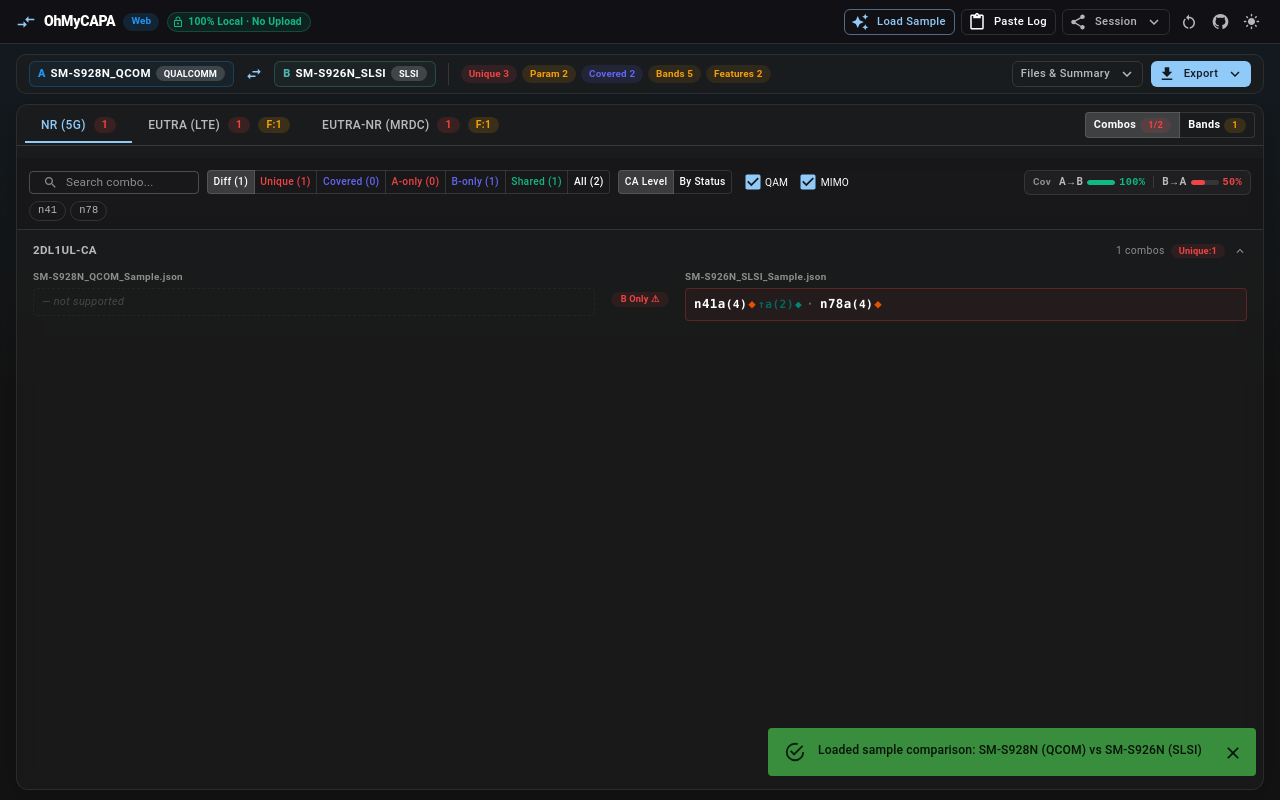
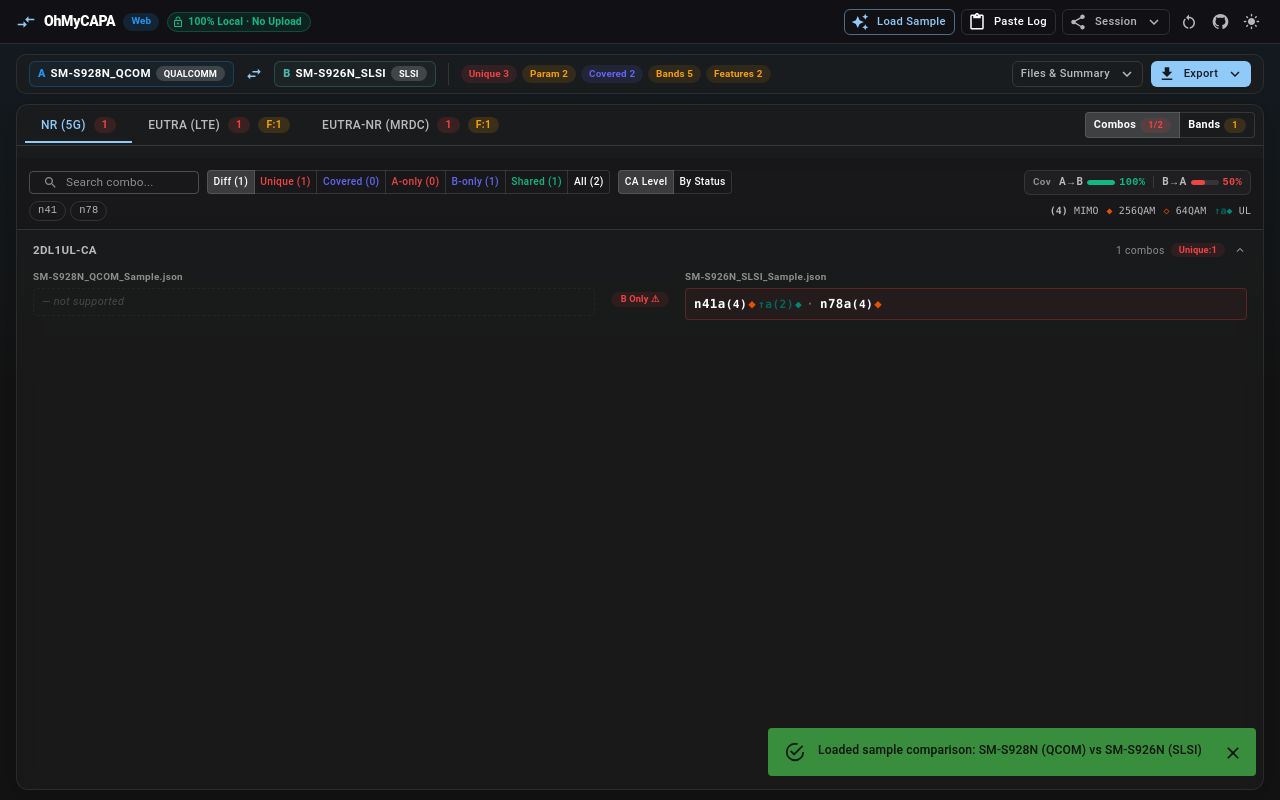
Before and after one commit to pensees93/ohmycapa-web, a React (Vite) app: page / in a window 1280 px wide. Both pictures are taken after a click on the button "Try Demo Sample (A vs B)". Built offline with nearby package versions, Linux system fonts and the light colour scheme.

Commit message:
feat(capa-ui): always display full MIMO/QAM/UL tokens and add inline symbol legend

```diff
--- a/packages/capa-ui/src/components/ComboCompareView.tsx
+++ b/packages/capa-ui/src/components/ComboCompareView.tsx
@@ -1,8 +1,7 @@
 import React, { useState, useMemo, useCallback, useDeferredValue } from 'react';
 import {
   Box, Typography, Chip, TextField, InputAdornment,
-  ToggleButtonGroup, ToggleButton, Tooltip, Button,
-  Checkbox, FormControlLabel, useTheme,
+  ToggleButtonGroup, ToggleButton, Tooltip, Button, useTheme,
 } from '@mui/material';
 import SearchIcon from '@mui/icons-material/Search';
 import ExpandMoreIcon from '@mui/icons-material/ExpandMore';
@@ -10,7 +9,7 @@ import ExpandLessIcon from '@mui/icons-material/ExpandLess';
 import CheckCircleOutlinedIcon from '@mui/icons-material/CheckCircleOutlined';
 import { getBwClassCcCount, generateCombinationKey } from '@ohmycapa/capa-core';
 import type { ComboDiff, CoverageAnalysis, ComboDisplayOptions, RatType } from '@ohmycapa/capa-core';
-import { renderComboKey, renderComboKeyDiff, extractSupersetDeltaLabels } from './comboKeyRenderer';
+import { renderComboKey, renderComboKeyDiff, extractSupersetDeltaLabels, ComboSymbolLegend } from './comboKeyRenderer';
 import { COMBO_STATUS_META } from '../constants/statusMeta';
 import { BandFilterChips } from './BandFilterChips';
 
@@ -226,18 +225,16 @@ function buildExactChangedTooltip(diff: ComboDiff): string {
 const ComboRow = React.memo(function ComboRow({ diff, displayOptions }: { diff: ComboDiff; displayOptions?: ComboDisplayOptions }) {
   const meta = STATUS_META[diff.status] ?? STATUS_META['exact-same'];
 
-  // When parameters differ (even if MIMO/QAM toggles are off), reveal differing tokens on both sides
+  // Always show full MIMO, QAM, and UL tokens in combination rendering
   const { keyA, keyB, effectiveOpts } = useMemo(() => {
-    if (diff.status !== 'exact-changed') {
-      return { keyA: diff.key, keyB: diff.key, effectiveOpts: displayOptions };
-    }
-    const hasMimoDiff = diff.bandParamDiffs?.some(bd => bd.dlMimo?.status === 'changed' || bd.ulMimo?.status === 'changed') ?? false;
-    const hasQamDiff = diff.bandParamDiffs?.some(bd => bd.dlQam?.status === 'changed' || bd.ulQam?.status === 'changed') ?? false;
     const opts: ComboDisplayOptions = {
       ...displayOptions,
-      showMimo: !!displayOptions?.showMimo || hasMimoDiff,
-      showQam: !!displayOptions?.showQam || hasQamDiff,
+      showMimo: true,
+      showQam: true,
     };
+    if (diff.status !== 'exact-changed') {
+      return { keyA: diff.key, keyB: diff.key, effectiveOpts: opts };
+    }
     return {
       keyA: diff.a ? generateCombinationKey(diff.a, opts) : diff.key,
       keyB: diff.b ? generateCombinationKey(diff.b, opts) : diff.key,
@@ -437,11 +434,10 @@ interface ComboCompareViewProps {
   deviceBName?: string;
   displayOptions?: ComboDisplayOptions;
   ratType?: RatType;
-  onDisplayOptionsChange?: (updates: Partial<ComboDisplayOptions>) => void;
 }
 
 export const ComboCompareView: React.FC<ComboCompareViewProps> = ({
-  comboDiffs, coverage, deviceAName, deviceBName, displayOptions, ratType, onDisplayOptionsChange,
+  comboDiffs, coverage, deviceAName, deviceBName, displayOptions, ratType,
 }) => {
   const [search, setSearch] = useState('');
   const deferredSearch = useDeferredValue(search);
@@ -617,7 +613,7 @@ export const ComboCompareView: React.FC<ComboCompareViewProps> = ({
         borderBottom: '1px solid',
         borderColor: 'divider',
       }}>
-        <Box sx={{ display: 'flex', gap: 1, mb: allBandsInDiffs.length > 0 ? 0.75 : 0, flexWrap: 'wrap', alignItems: 'center' }}>
+        <Box sx={{ display: 'flex', gap: 1, mb: 0.75, flexWrap: 'wrap', alignItems: 'center' }}>
           <TextField
             size="small"
             placeholder="Search combo..."
@@ -661,28 +657,18 @@ export const ComboCompareView: React.FC<ComboCompareViewProps> = ({
             <ToggleButton value="status">By Status</ToggleButton>
           </ToggleButtonGroup>
 
-          {onDisplayOptionsChange && (
-            <Box sx={{ display: 'flex', alignItems: 'center', gap: 1 }}>
-              <FormControlLabel
-                control={<Checkbox size="small" checked={!!displayOptions?.showQam} onChange={e => onDisplayOptionsChange({ showQam: e.target.checked })} sx={{ p: 0.3 }} />}
-                label={<Typography sx={{ fontSize: '0.64rem' }}>QAM</Typography>}
-                sx={{ m: 0 }}
-              />
-              <FormControlLabel
-                control={<Checkbox size="small" checked={!!displayOptions?.showMimo} onChange={e => onDisplayOptionsChange({ showMimo: e.target.checked })} sx={{ p: 0.3 }} />}
-                label={<Typography sx={{ fontSize: '0.64rem' }}>MIMO</Typography>}
-                sx={{ m: 0 }}
-              />
-            </Box>
-          )}
-
           <InlineCoverageMeter coverage={coverage} />
         </Box>
 
-        {/* Band filter chips */}
-        {allBandsInDiffs.length > 0 && (
-          <BandFilterChips allBands={allBandsInDiffs} selected={selectedBands} onToggle={toggleBand} onClear={() => setSelectedBands(new Set())} />
-        )}
+        {/* Band filter chips + Symbol legend */}
+        <Box sx={{ display: 'flex', alignItems: 'center', justifyContent: 'space-between', gap: 1.5, flexWrap: 'wrap' }}>
+          <Box sx={{ flex: 1, minWidth: 0 }}>
+            {allBandsInDiffs.length > 0 && (
+              <BandFilterChips allBands={allBandsInDiffs} selected={selectedBands} onToggle={toggleBand} onClear={() => setSelectedBands(new Set())} />
+            )}
+          </Box>
+          <ComboSymbolLegend />
+        </Box>
       </Box>
 
       {/* Groups list */}
--- a/packages/capa-ui/src/components/SingleDeviceView.tsx
+++ b/packages/capa-ui/src/components/SingleDeviceView.tsx
@@ -11,7 +11,7 @@ import SearchIcon from '@mui/icons-material/Search';
 import { exportSingleDeviceToExcelCompat } from '../utils/tauriExportUtils';
 import { getBwClassCcCount, generateCombinationKey } from '@ohmycapa/capa-core';
 import type { CompareFormat, RatType, NRBandInfo, EutraBandInfo, BandCombination, BandParameter, ComboDisplayOptions } from '@ohmycapa/capa-core';
-import { renderComboKey } from './comboKeyRenderer';
+import { renderComboKey, ComboSymbolLegend } from './comboKeyRenderer';
 import { SingleDeviceFeaturesView } from './FeaturesCompareView';
 import { BandFilterChips } from './BandFilterChips';
 import { DEVICE_COLOR, STATUS_COLOR } from '../constants/statusMeta';
@@ -349,9 +349,11 @@ const ComboList = memo<{ combos: BandCombination[]; options: ComboDisplayOptions
 
 const BandComboSection = memo<{ combos: BandCombination[]; ratType: RatType }>(({ combos, ratType }) => {
   const isDark = useTheme().palette.mode === 'dark';
-  const [options, setOptions] = useState<ComboDisplayOptions>({
-    showQam: true, showMimo: true, mergeRedundant: true,
-  });
+  const [mergeRedundant, setMergeRedundant] = useState(true);
+  const options = useMemo<ComboDisplayOptions>(
+    () => ({ showQam: true, showMimo: true, mergeRedundant }),
+    [mergeRedundant]
+  );
   const [selectedBands, setSelectedBands] = useState<Set<string>>(new Set());
   const [search, setSearch] = useState('');
   const deferredSearch = useDeferredValue(search);
@@ -415,7 +417,7 @@ const BandComboSection = memo<{ combos: BandCombination[]; ratType: RatType }>((
         borderBottom: '1px solid',
         borderColor: 'divider',
       }}>
-        <Box sx={{ display: 'flex', alignItems: 'center', justifyContent: 'space-between', gap: 1, mb: allBands.length > 0 ? 0.75 : 0, flexWrap: 'wrap' }}>
+        <Box sx={{ display: 'flex', alignItems: 'center', justifyContent: 'space-between', gap: 1, mb: 0.75, flexWrap: 'wrap' }}>
           <Box sx={{ display: 'flex', alignItems: 'center', gap: 1.25, flexWrap: 'wrap' }}>
             <TextField
               size="small"
@@ -430,15 +432,7 @@ const BandComboSection = memo<{ combos: BandCombination[]; ratType: RatType }>((
               sx={{ width: 170, '& .MuiInputBase-input': { fontSize: '0.74rem', py: 0.4 } }}
             />
             <FormControlLabel
-              control={<Checkbox size="small" checked={!!options.showQam} onChange={e => setOptions(p => ({ ...p, showQam: e.target.checked }))} sx={{ p: 0.3 }} />}
-              label={<Typography sx={{ fontSize: '0.64rem' }}>QAM</Typography>} sx={{ m: 0 }}
-            />
-            <FormControlLabel
-              control={<Checkbox size="small" checked={!!options.showMimo} onChange={e => setOptions(p => ({ ...p, showMimo: e.target.checked }))} sx={{ p: 0.3 }} />}
-              label={<Typography sx={{ fontSize: '0.64rem' }}>MIMO</Typography>} sx={{ m: 0 }}
-            />
-            <FormControlLabel
-              control={<Checkbox size="small" checked={options.mergeRedundant !== false} onChange={e => setOptions(p => ({ ...p, mergeRedundant: e.target.checked }))} sx={{ p: 0.3 }} />}
+              control={<Checkbox size="small" checked={mergeRedundant} onChange={e => setMergeRedundant(e.target.checked)} sx={{ p: 0.3 }} />}
               label={<Typography sx={{ fontSize: '0.64rem' }}>Merge</Typography>} sx={{ m: 0 }}
             />
           </Box>
@@ -448,9 +442,14 @@ const BandComboSection = memo<{ combos: BandCombination[]; ratType: RatType }>((
             sx={{ height: 18, fontSize: '0.62rem', fontWeight: 600, bgcolor: isDark ? 'rgba(255,255,255,0.07)' : 'rgba(0,0,0,0.06)' }}
           />
         </Box>
-        {allBands.length > 0 && (
-          <BandFilterChips allBands={allBands} selected={selectedBands} onToggle={toggleBand} onClear={() => setSelectedBands(new Set())} />
-        )}
+        <Box sx={{ display: 'flex', alignItems: 'center', justifyContent: 'space-between', gap: 1.5, flexWrap: 'wrap' }}>
+          <Box sx={{ flex: 1, minWidth: 0 }}>
+            {allBands.length > 0 && (
+              <BandFilterChips allBands={allBands} selected={selectedBands} onToggle={toggleBand} onClear={() => setSelectedBands(new Set())} />
+            )}
+          </Box>
+          <ComboSymbolLegend />
+        </Box>
       </Box>
 
       <ComboList combos={filteredCombos} options={options} ratType={ratType} />
--- a/packages/capa-ui/src/components/comboKeyRenderer.tsx
+++ b/packages/capa-ui/src/components/comboKeyRenderer.tsx
@@ -444,3 +444,33 @@ export function extractSupersetDeltaLabels(supersetKey: string, baseKey: string)
 
   return labels;
 }
+
+/**
+ * Compact inline legend explaining abbreviated MIMO, QAM, and UL token symbols.
+ */
+export const ComboSymbolLegend: React.FC = () => (
+  <Box
+    sx={{
+      display: 'inline-flex',
+      alignItems: 'center',
+      gap: 1,
+      flexWrap: 'wrap',
+      fontFamily: MONO_FONT_STACK,
+      fontSize: '0.62rem',
+      color: 'text.secondary',
+      flexShrink: 0,
+    }}
+  >
+    <span><b>(4)</b> MIMO</span>
+    <span>
+      <span style={{ color: '#E65100' }}>◆</span> 256QAM
+    </span>
+    <span>
+      <span style={{ color: '#E65100' }}>◇</span> 64QAM
+    </span>
+    <span>
+      <span style={{ color: '#00695C', fontWeight: 600 }}>↑a</span>
+      <span style={{ color: '#00897B' }}>◆</span> UL
+    </span>
+  </Box>
+);
```
Also changed, not shown: packages/capa-ui/src/CapaComparePage.tsx (+3 -12 lines).
